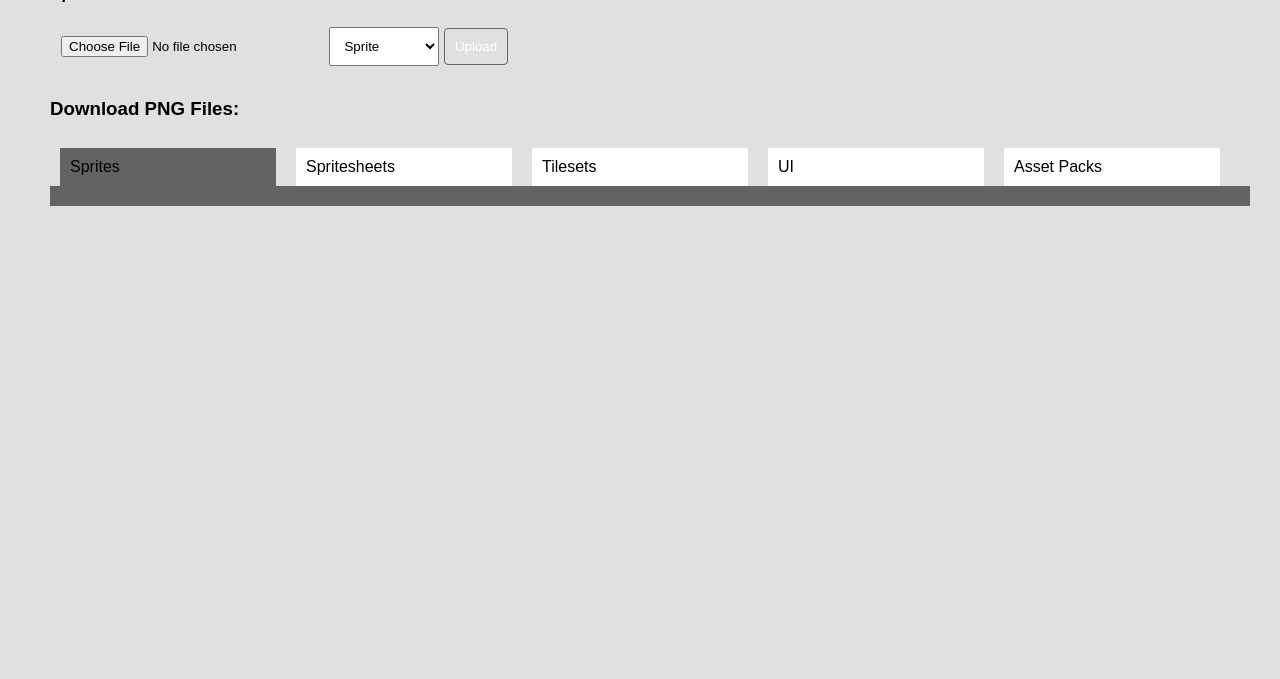
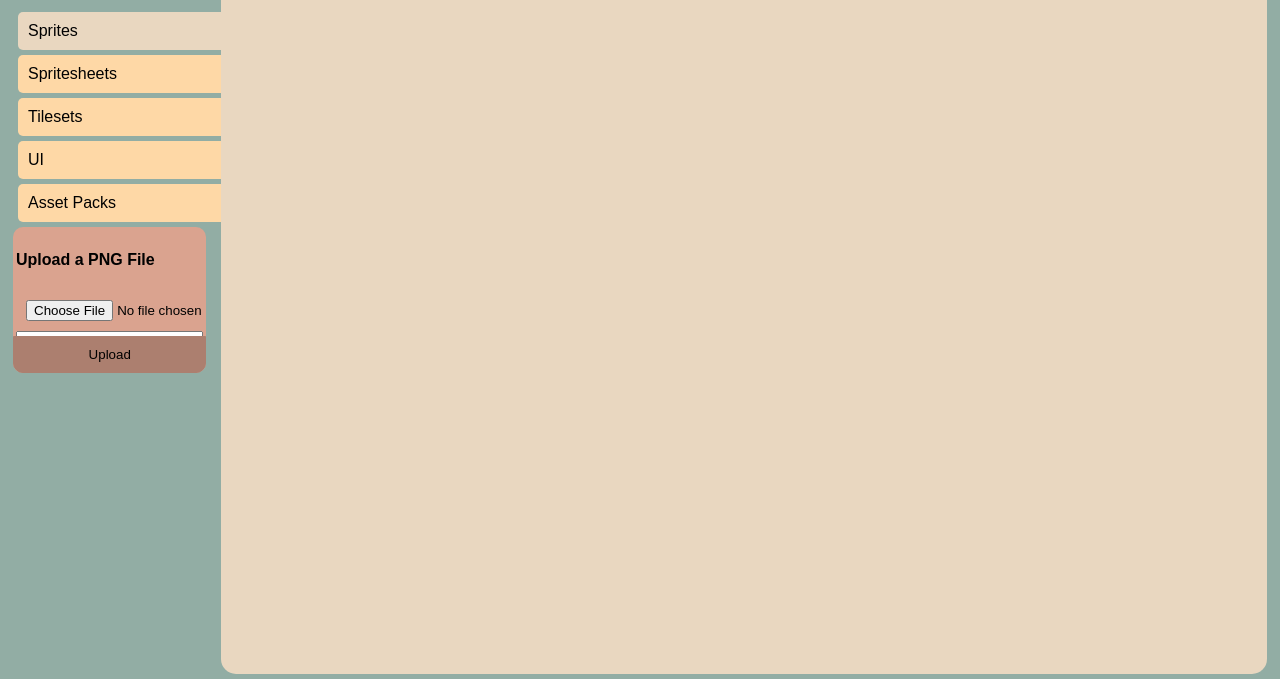
Before and after one commit to m6parker/PixelArtPortflio, a website: page public/index.html in a window 1280 px wide. Shown: the part 123-802 px from the top of the page. Drawn offline with Linux system fonts and the light colour scheme; no server answers; a web font is replaced by a local one.

Commit message:
restyled with side tabs

```diff
--- a/public/index.html
+++ b/public/index.html
@@ -9,7 +9,19 @@
 </head>
 <body>
     <div class="container">
+        <div class="left-menu">
             <h1>Pixel Art by Mary</h1>
+
+        <!-- <div class="download-section"> -->
+            <!--<h3>Download PNG Files:</h3>-->
+            <div class="tabs">
+                <div class="tab-button selected" onclick="openTab(event, 'sprites')">Sprites</div>
+                <div class="tab-button" onclick="openTab(event, 'spritesheets')">Spritesheets</div>
+                <div class="tab-button" onclick="openTab(event, 'tilesets')">Tilesets</div>
+                <div class="tab-button" onclick="openTab(event, 'ui')">UI</div>
+                <div class="tab-button" onclick="openTab(event, 'assetPacks')">Asset Packs</div>
+            </div>
+
 
             <div class="upload-section">
                 <h4>Upload a PNG File</h4>
@@ -26,15 +38,10 @@
                 </form>
             </div>
 
+        </div>
+
         <div class="download-section">
-            <h3>Download PNG Files:</h3>
-            <div class="tabs">
-                <div class="tab-button selected" onclick="openTab(event, 'sprites')">Sprites</div>
-                <div class="tab-button" onclick="openTab(event, 'spritesheets')">Spritesheets</div>
-                <div class="tab-button" onclick="openTab(event, 'tilesets')">Tilesets</div>
-                <div class="tab-button" onclick="openTab(event, 'ui')">UI</div>
-                <div class="tab-button" onclick="openTab(event, 'assetPacks')">Asset Packs</div>
-            </div>
+
             <div id="sprites" class="tab-content"></div>
             <div id="spritesheets" class="tab-content" style="display: none;"></div>
             <div id="tilesets" class="tab-content" style="display: none;"></div>
--- a/public/styles.css
+++ b/public/styles.css
@@ -1,4 +1,4 @@
-/*
+/* /*
 :root {
   --primary-color: darkseagreen;
   --secondary-color: #779377;
@@ -12,9 +12,8 @@
   --color-3: #fff;
   --color-4: #eb5d98;
 }
-*/
 
-:root{
+/* :root{
   --primary-color: #e0e0e0;
   --secondary-color: #b6b6b6;
   --color-3: #fff;
@@ -71,17 +70,6 @@ select{
     background-color:  var(--primary-color);
 }
 
-.tab-content {
-    width: 100%;
-    display: grid;
-    grid-template-rows: repeat(auto-fit, 1fr);
-    grid-template-columns: repeat(3, 1fr);
-    gap: 8px;
-    /* border: 1px solid lime; */
-    padding: 10px;
-    background-color:  var(--color-4);
-}
-
 .tabs{
     display: flex;
     flex-direction: row;
@@ -104,11 +92,21 @@ select{
     color:#6e6e6e;
 }
 
+*/
+
+
+.tab-content {
+    width: 100%;
+    display: grid;
+    grid-template-rows: repeat(auto-fit, 1fr);
+    grid-template-columns: repeat(3, 1fr);
+    gap: 8px;
+    padding: 10px;
+}
 
 .file-item {
     justify-content: space-between;
     align-items: center;
-    border: 2px solid #ddd;
     border-radius: 4px;
     cursor: pointer;
     flex-direction: column;
@@ -154,3 +152,98 @@ select{
 .file-item span{
     justify-content: space-evenly;
 }
+
+
+
+:root{
+  --color-1: #e9d7c0;
+  --color-2: #daa38f;
+  --color-3: #9b7d61;
+  --color-4: #92ada4;
+  --color-5: #fed8a6;
+}
+
+html, body {
+    height: 99%;
+    background-color: var(--color-4);
+    font-family: 'Devin Chavez Font', sans-serif;
+}
+
+.container{
+    flex: 1;
+    height: 100%;
+    display: flex;
+    padding: 5px;;
+
+}
+
+.left-menu{
+    cursor: pointer;
+    flex-direction: column;
+    height: 50%;
+    display: flex;
+    width: 250px;
+}
+
+.upload-section{
+    background-color: var(--color-2);
+    height: 500px;
+    border-radius: 10px;
+    position: relative;
+    margin-right: 15px;
+    padding: 3px;
+    font-size: 1rem;
+}
+
+form select, form input, form button{
+    padding: 10px;
+    width: 100%;
+}
+
+form button{
+    background-color: #ac7f6f;
+    border-radius: 0 0 10px 10px;
+    border: 1px solid #ac7f6f;
+    cursor: pointer;
+    font-family: 'Devin Chavez Font', sans-serif;
+    bottom: 0;
+    position: absolute;
+    bottom: 0;
+    left: 0;
+}
+
+.download-section{
+    background-color: var(--color-1);
+    border-radius: 15px;
+    display: flex;
+    height: 100%;
+    width: 100%;
+}
+
+.tabs{
+    height: 100%;
+
+}
+
+.tab-content{
+    padding: 15px;
+}
+
+.tabs div{
+    margin: 5px 0 5px 5px;
+    background-color: var(--color-5);
+    padding: 10px;
+    border-radius: 5px 0 0 5px;
+}
+
+.tabs .selected{
+    background-color: var(--color-1);
+}
+
+.tabs div:hover{
+    color:#6e6e6e;
+}
+
+form button:hover{
+    border: 1px solid black;
+}
```
Also changed, not shown: 2 other files. Lines whose indentation alone changed are shown as unchanged.
